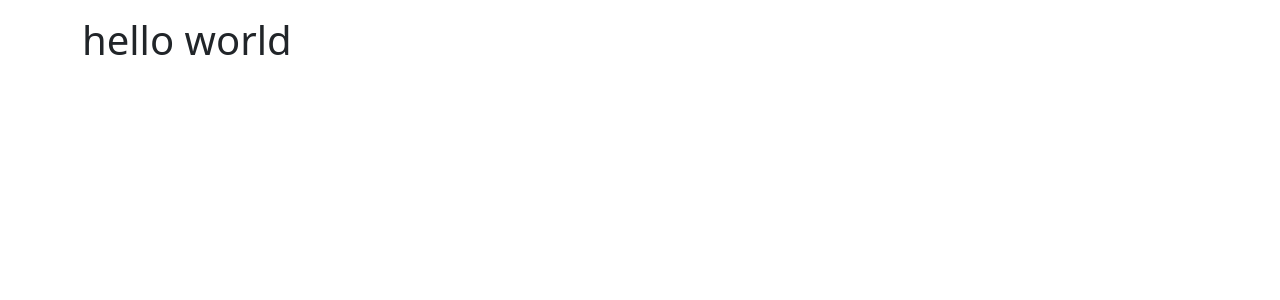
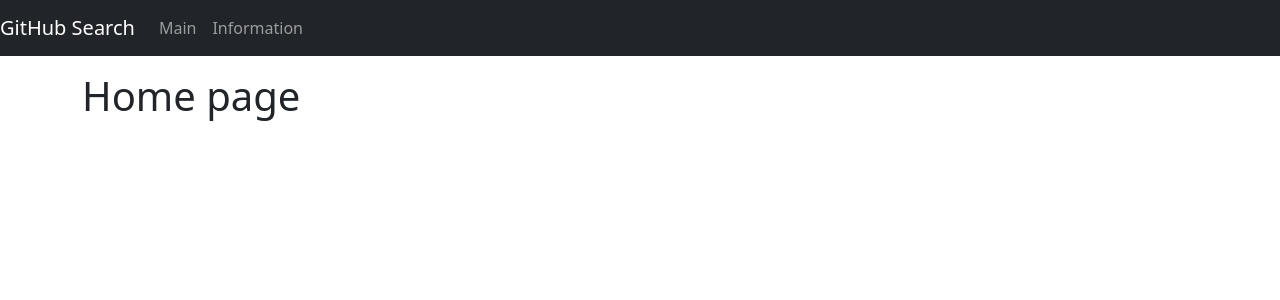
Before and after one commit to sedrik124679/react-github, a React (Create React App) app: page / in a window 1280 px wide. Shown: the top 300 px of the page. Built offline with nearby package versions, Linux system fonts and the light colour scheme.

Commit message:
add navbar

```diff
--- a/src/App.js
+++ b/src/App.js
@@ -1,10 +1,15 @@
 import React from 'react'
+import Navbar from "./components/navbar/Navbar";
+import Home from "./pages/Home";
 
 function App() {
     return (
-        <div className="container pt-3">
-            <h1>hello world</h1>
-        </div>
+        <>
+            <Navbar />
+            <div className="container pt-3">
+                <Home />
+            </div>
+        </>
     );
 }
 
--- /dev/null
+++ b/src/components/navbar/Navbar.jsx
@@ -0,0 +1,21 @@
+import React from 'react';
+
+const Navbar = () => {
+    return (
+        <nav className='navbar navbar-dark bg-dark navbar-expand-lg'>
+            <div className="navbar-brand">
+                GitHub Search
+            </div>
+            <ul className='navbar-nav'>
+                <li className="nav-item">
+                    <a href="/" className='nav-link'>Main</a>
+                </li>
+                <li className="nav-item">
+                    <a href="/about" className='nav-link'>Information</a>
+                </li>
+            </ul>
+        </nav>
+    );
+};
+
+export default Navbar;
--- /dev/null
+++ b/src/pages/Home.jsx
@@ -0,0 +1,11 @@
+import React from 'react';
+
+const Home = () => {
+    return (
+        <div>
+            <h1>Home page</h1>
+        </div>
+    );
+};
+
+export default Home;
```
Also changed, not shown: src/pages/About.jsx (added, +11 -0 lines), src/pages/Profile.jsx (added, +11 -0 lines), src/setupTests.js (deleted, +0 -5 lines), 1 other file (tests, documents, lock files or other folders).
